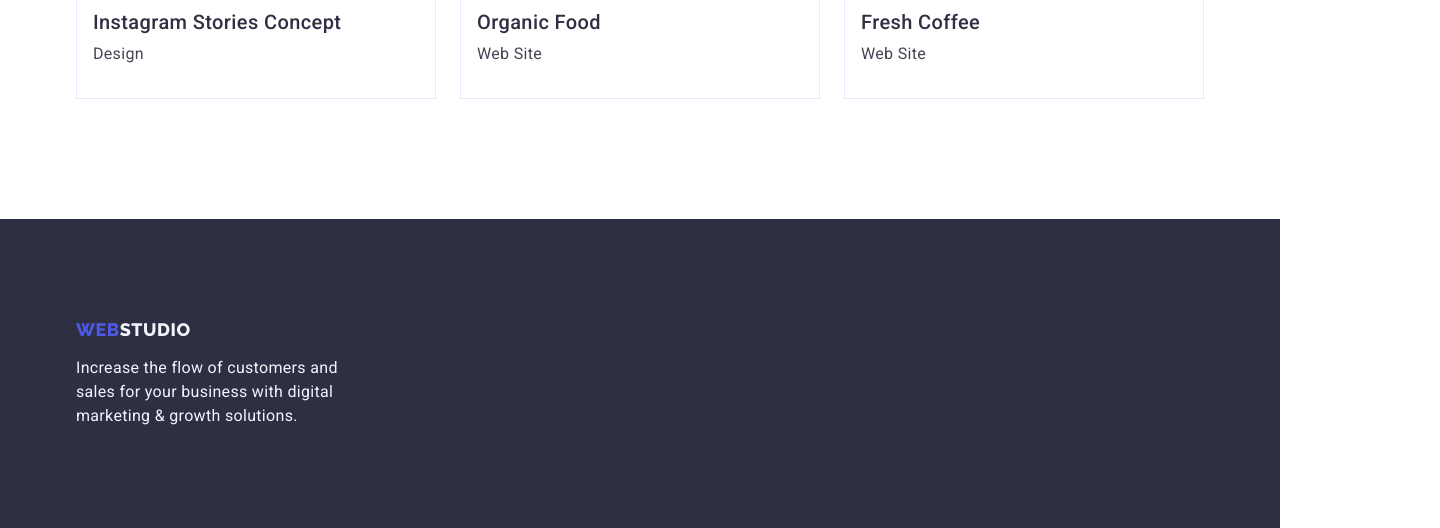
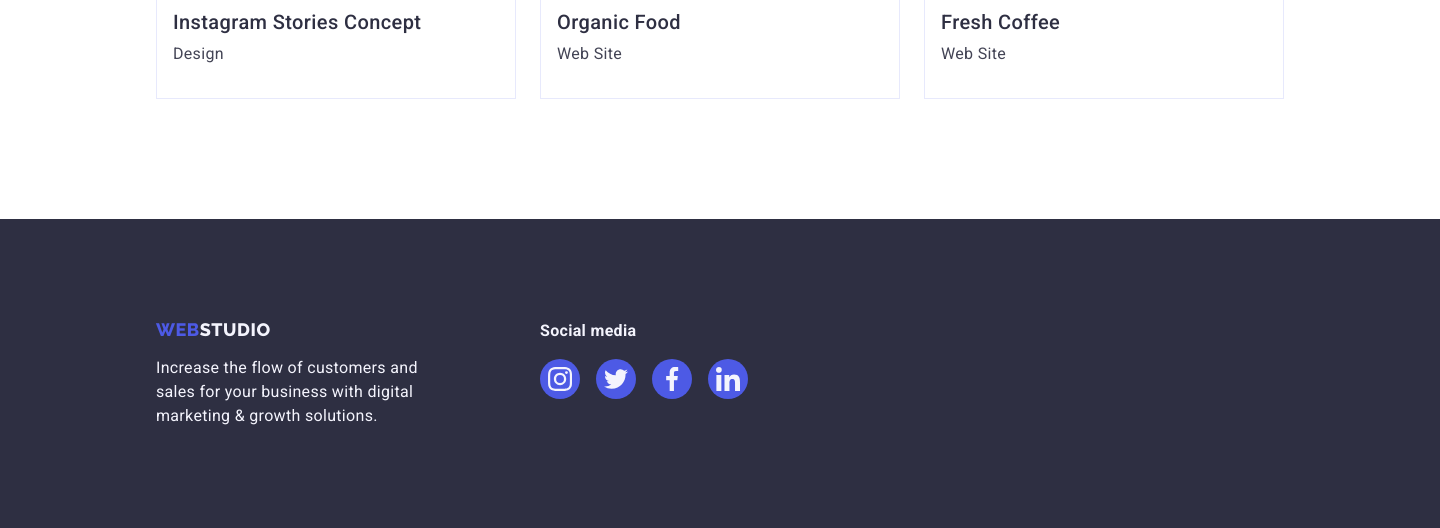
Before and after one commit to keugenich/goit-markup-hw-04, a plain HTML site: page portfolio.html in a window 1280 px wide. Shown: the part 1551-2079 px from the top of the page, 1440 px wide, since content can reach past the window. Drawn offline with nearby package versions, Linux system fonts and the light colour scheme.

Commit message:
HW4 before autocheck +port.footer

```diff
--- a/portfolio.html
+++ b/portfolio.html
@@ -20,6 +20,7 @@
   <body>
     <!-- Header-section -->
 
+    <div class="body-container">
       <header class="header">
         <div class="header-items container">
           <nav class="header-nav">
@@ -210,7 +211,8 @@
       <!-- Footer -->
 
       <footer class="footer">
-      <div class="container">
+        <div class="footer-container container">
+          <div class="footer-logo-text">
             <a href="./index.html" class="footer-logo link"
               >Web<span class="footer-logo-studio">Studio</span></a
             >
@@ -219,6 +221,42 @@
               digital marketing & growth solutions.
             </p>
           </div>
+
+          <div class="footer-social-list">
+            <h3 class="text footer-social-media-text">Social media</h3>
+            <ul class="footer-icons-list list">
+              <li class="social-item">
+                <div class="footer-social-icon">
+                  <svg class="footer-icons" width="24" height="24">
+                    <use href="./images/icons.svg#icon-instagram"></use>
+                  </svg>
+                </div>
+              </li>
+              <li class="social-item">
+                <div class="footer-social-icon">
+                  <svg class="footer-icons" width="24" height="24">
+                    <use href="./images/icons.svg#icon-twitter"></use>
+                  </svg>
+                </div>
+              </li>
+              <li class="social-item">
+                <div class="footer-social-icon">
+                  <svg class="footer-icons" width="24" height="24">
+                    <use href="./images/icons.svg#icon-facebook"></use>
+                  </svg>
+                </div>
+              </li>
+              <li class="social-item">
+                <div class="footer-social-icon">
+                  <svg class="footer-icons" width="24" height="24">
+                    <use href="./images/icons.svg#icon-linkedin"></use>
+                  </svg>
+                </div>
+              </li>
+            </ul>
+          </div>
+        </div>
       </footer>
+    </div>
   </body>
 </html>
```
Lines whose indentation alone changed are shown as unchanged.
